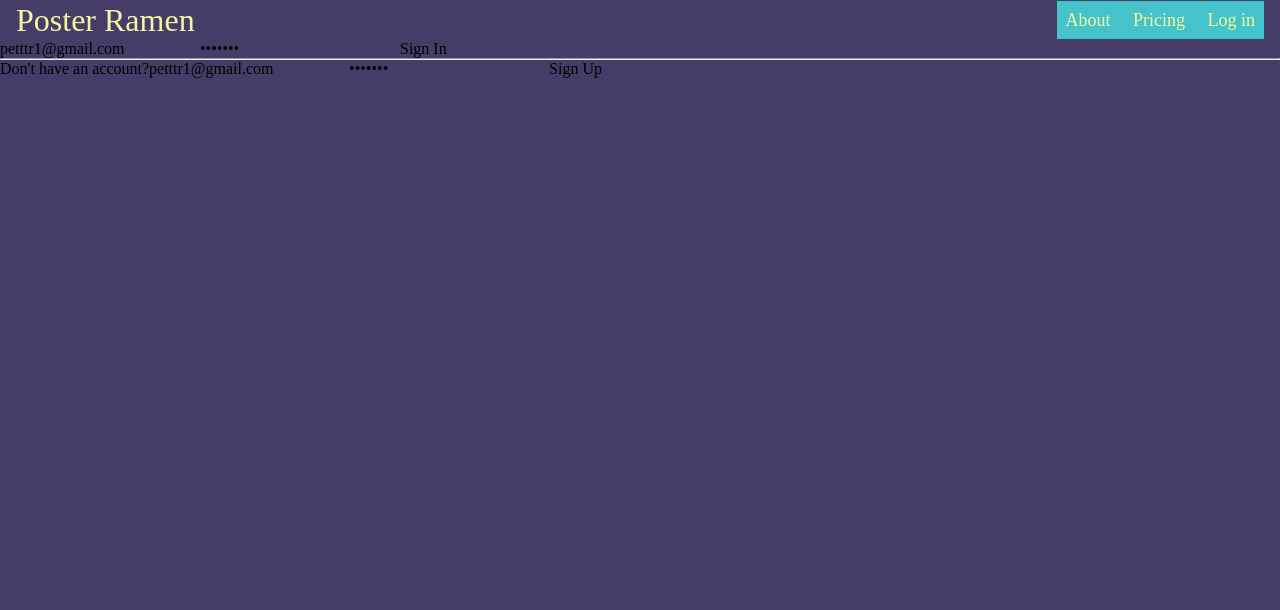
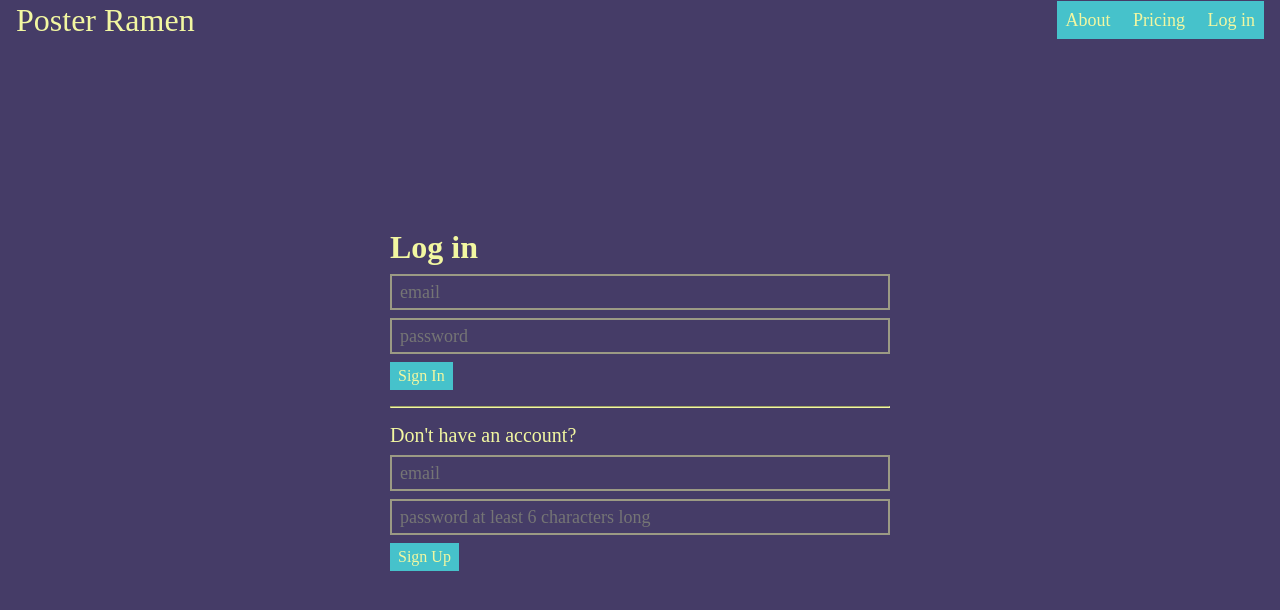
Before and after one commit to petttr1/PosterRamen, a Nuxt app: page /login in a window 1280 px wide. Shown: the top 610 px of the page. Built offline with nearby package versions, Linux system fonts and the light colour scheme; no server answers.

Commit message:
add login screen styling

```diff
--- a/components/PasswordLogin.vue
+++ b/components/PasswordLogin.vue
@@ -1,23 +1,27 @@
 <template>
+  <div class="sign-in">
     <input
       v-model="email"
+      placeholder="email"
       type="email"
     >
     <input
       v-model="password"
+      placeholder="password"
       type="password"
     >
     <button @click="signIn">
       Sign In
     </button>
+  </div>
 </template>
 
 <script setup lang="ts">
 import {ref, watchEffect} from "vue";
 import {AuthError} from "@supabase/supabase-js";
 
-const email = ref('petttr1@gmail.com')
-const password = ref('pass123')
+const email = ref<string>('')
+const password = ref<string>('')
 
 const user = useSupabaseUser()
 const supabase = useSupabaseClient()
@@ -41,3 +45,24 @@ watchEffect(() => {
 })
 
 </script>
+
+<style lang="scss" scoped>
+.sign-in {
+  margin-top: 8px;
+  button {
+    @include button(4px, 8px);
+  }
+  input {
+    border: 2px solid rgba($yellow, 0.5);
+    width: 100%;
+    line-height: 24px;
+    font-size: 18px;
+    padding: 4px 8px;
+    outline: none;
+    color: $yellow;
+    caret-color: $yellow;
+    margin-bottom: 8px;
+  }
+}
+
+</style>
--- a/components/PasswordSignup.vue
+++ b/components/PasswordSignup.vue
@@ -1,23 +1,27 @@
 <template>
+  <div class="sign-up">
     <input
       v-model="email"
+      placeholder="email"
       type="email"
     >
     <input
       v-model="password"
+      placeholder="password at least 6 characters long"
       type="password"
     >
     <button @click="signUp">
       Sign Up
     </button>
+  </div>
 </template>
 
 <script setup lang="ts">
 import {ref, watchEffect} from "vue";
 import {AuthError} from "@supabase/supabase-js";
 
-const email = ref('petttr1@gmail.com')
-const password = ref('pass123')
+const email = ref<string>('')
+const password = ref<string>('')
 
 const user = useSupabaseUser()
 const supabase = useSupabaseClient()
@@ -39,5 +43,25 @@ watchEffect(() => {
     navigateTo('/confirm')
   }
 })
+</script>
 
-</script>
+<style lang="scss" scoped>
+.sign-up {
+  margin-top: 8px;
+  button {
+    @include button(4px, 8px);
+  }
+  input {
+    border: 2px solid rgba($yellow, 0.5);
+    width: 100%;
+    line-height: 24px;
+    font-size: 18px;
+    padding: 4px 8px;
+    outline: none;
+    color: $yellow;
+    caret-color: $yellow;
+    margin-bottom: 8px;
+  }
+}
+
+</style>
--- a/pages/login.vue
+++ b/pages/login.vue
@@ -1,10 +1,39 @@
 <template>
-  <PasswordLogin />
-  <hr>
-  <span>Don't have an account?</span>
-  <PasswordSignup />
+  <div class="login">
+    <h1>Log in</h1>
+    <PasswordLogin />
+    <hr>
+    <span>Don't have an account?</span>
+    <PasswordSignup />
+  </div>
 </template>
 <script setup lang="ts">
 import PasswordLogin from "~/components/PasswordLogin.vue";
 import PasswordSignup from "~/components/PasswordSignup.vue";
 </script>
+<style lang="scss" scoped>
+.login {
+  max-width: 500px;
+  position: absolute;
+  top: 50%;
+  left: 50%;
+  transform: translate(-50%, -50%);
+
+  h1 {
+    color: $yellow;
+  }
+
+  hr {
+    border-color: $yellow;
+    margin: 16px 0;
+  }
+
+  span {
+    color: $yellow;
+    text-align: center;
+    width: 100%;
+    margin-top: 8px;
+    font-size: 20px;
+  }
+}
+</style>
```
Lines whose indentation alone changed are shown as unchanged.
